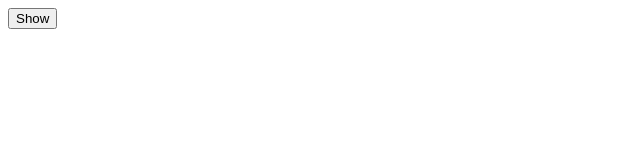
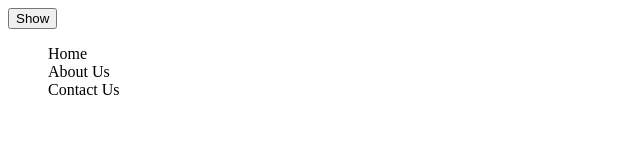
Before and after one commit to BigFatDuck1/dynamic-ui-components-js, a plain HTML site: page index.html in a window 1280 px wide. Both pictures are taken after a click on the button "Show". Shown: the whole page, without its empty margins (0-640 px from the left). Drawn offline with Linux system fonts and the light colour scheme.

Commit message:
Dropdown menu completed

```diff
--- a/index.js
+++ b/index.js
@@ -0,0 +1,11 @@
+
+document.querySelector(".dropdown_button").addEventListener("click", () => {
+    let all_classes = document.querySelector(".dropdown_ul").classList;
+
+    if (all_classes.contains("dropdown_ul_show")) {
+        document.querySelector(".dropdown_ul").classList.remove("dropdown_ul_show");
+    }
+    else {
+        document.querySelector(".dropdown_ul").classList.add("dropdown_ul_show");
+    }
+})
--- a/style.css
+++ b/style.css
@@ -1,4 +1,19 @@
 
 .dropdown_ul {
     visibility: collapse;
+    font-size: 0;
+    transition: font-size 0.5s ease-out;
 }
+
+.dropdown_ul_show {
+    visibility: visible;
+    font-size: 1rem;
+}
+
+.dropdown_ul li {
+    list-style: none;
+}
+.dropdown_ul li a {
+    color: black;
+    text-decoration: none;
+}
```
